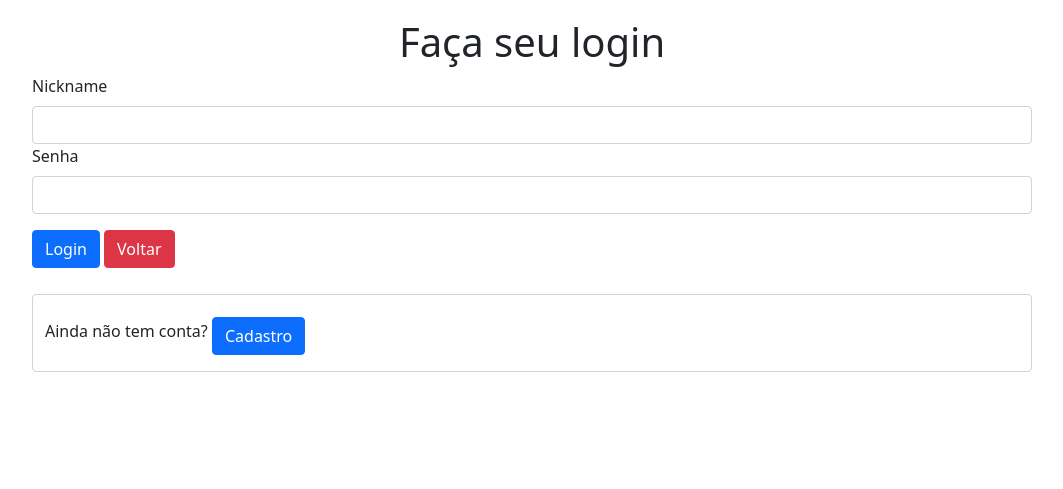
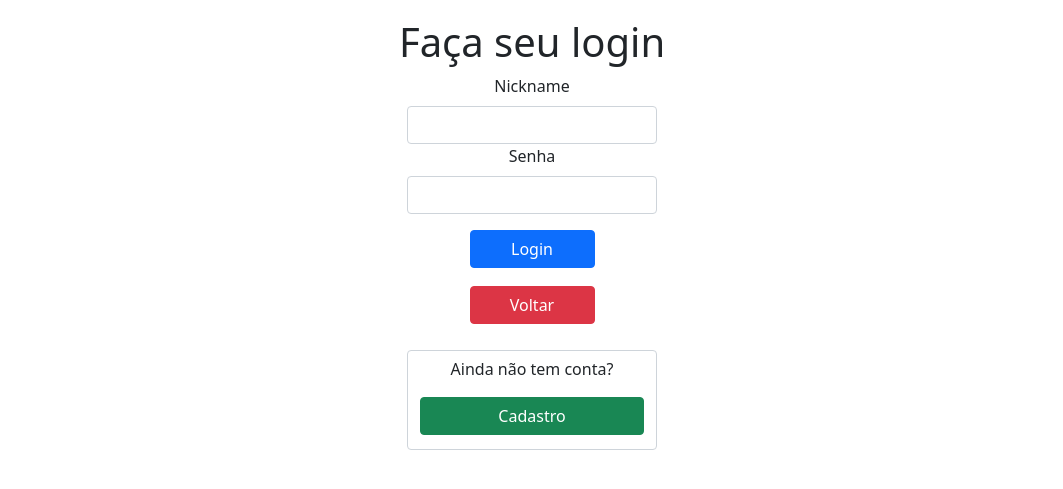
Before and after one commit to Thiago4596/jogoteca, a Flask app: page /login in a window 1280 px wide. Shown: the top 489 px of the page, without its empty margins (108-1171 px from the left). Run offline with Flask 3, Linux system fonts and the light colour scheme; parts of the project's set-up code (start-up, migrations or seed data) failed here and were passed over; some libraries are stand-ins or nearby versions.

Commit message:
Refactor code structure for improved readability and maintainability

```diff
--- a/templates/login.html
+++ b/templates/login.html
@@ -5,21 +5,23 @@
 <form method="POST" action="{{ url_for('autenticar') }}">
     <input type="hidden" name="proxima" value="{{ proxima or url_for('index') }}">
     {{ form.csrf_token() }}
-    <div class="form-group">
+    <div class="mx-auto text-center w-25">
+        <div class="form-group w-auto">
             {{ form.nickname.label(class="form-label") }}
             {{ form.nickname(class="form-control") }}
         </div>
-    <div class="form-group">
+        <div class="form-group w-auto">
             {{ form.senha.label(class="form-label") }}
             {{ form.senha(class="form-control") }}
         </div>
-    <div class="form-group buttons">
-        {{ form.login(class="btn btn-primary") }}
-        <a class="btn btn-danger" href="{{ url_for('index') }}">Voltar</a>
+        <div class="d-flex flex-column align-items-center gap-2 w-50 mx-auto buttons">
+            {{ form.login(class="btn btn-primary w-100") }}
+            <a class="btn btn-danger w-100" href="{{ url_for('index') }}">Voltar</a>
         </div>
         <div class="buttons form-control">
             <a>Ainda não tem conta?</a>
-        <a class="buttons btn btn-primary" href="{{ url_for('cadastro') }}">Cadastro</a>
+            <a class="d-block mb-2 buttons btn btn-success" href="{{ url_for('cadastro') }}">Cadastro</a>
+        </div>
     </div>
 </form>
 </div>
```
Also changed, not shown: templates/cadastro.html (+6 -4 lines), uploads/capa2-1770396809.7696266.jpg (deleted), uploads/capa2-1770400522.3341582.jpg (added). Lines whose indentation alone changed are shown as unchanged.
